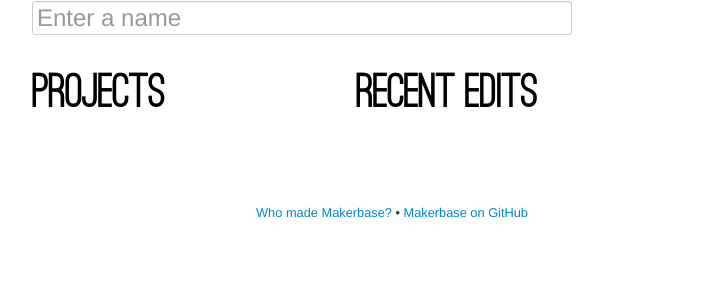
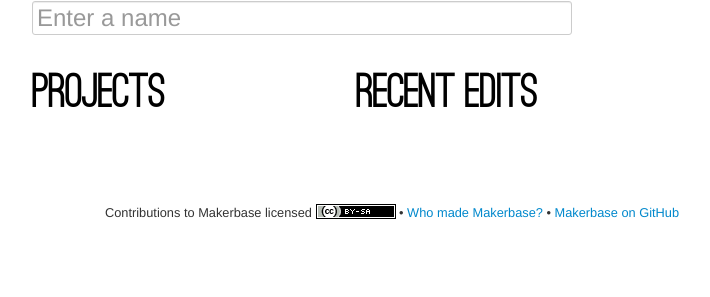
Before and after one commit to markpasc/makerbase, a Flask app: template makerbase/templates/home.html in a window 1280 px wide. Shown: the part 213-510 px from the top of the page, without its empty margins (248-958 px from the left). Run offline with Flask 2, Linux system fonts and the light colour scheme; the template is opened without the code that fills it, so the values that code supplies are empty; some libraries are stand-ins or nearby versions.

Commit message:
Label all pages with the contribution license

```diff
--- a/makerbase/static/style.css
+++ b/makerbase/static/style.css
@@ -32,6 +32,10 @@ h1, h2, #project-form input[name="name"] {
 #footer {
     font-size: 0.8em;
     text-align: center;
+}
+
+#footer img {
+    vertical-align: top;
 }
 
 h1 {
--- a/makerbase/templates/base.html
+++ b/makerbase/templates/base.html
@@ -87,6 +87,8 @@
         </div>
 
         <div id="footer">
+            Contributions to Makerbase licensed <a rel="license" href="http://creativecommons.org/licenses/by-sa/3.0/" title="under a Creative Commons Attribution-ShareAlike 3.0 Unported License"><img alt="Creative Commons License" style="border-width:0" src="{{ url_for('static', filename='cc-by-sa.png') }}" alt="cc-by-sa"></a>
+            &bull;
             <a href="{{ url_for('project', slug='makerbase') }}">Who made Makerbase?</a>
             &bull;
             <a href="https://github.com/markpasc/makerbase">Makerbase on GitHub</a>
```
Also changed, not shown: makerbase/static/cc-by-sa.png (added).
